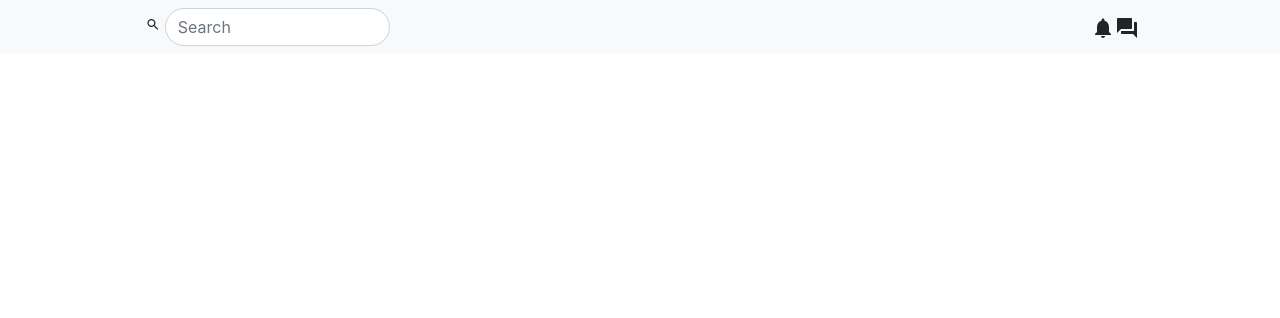
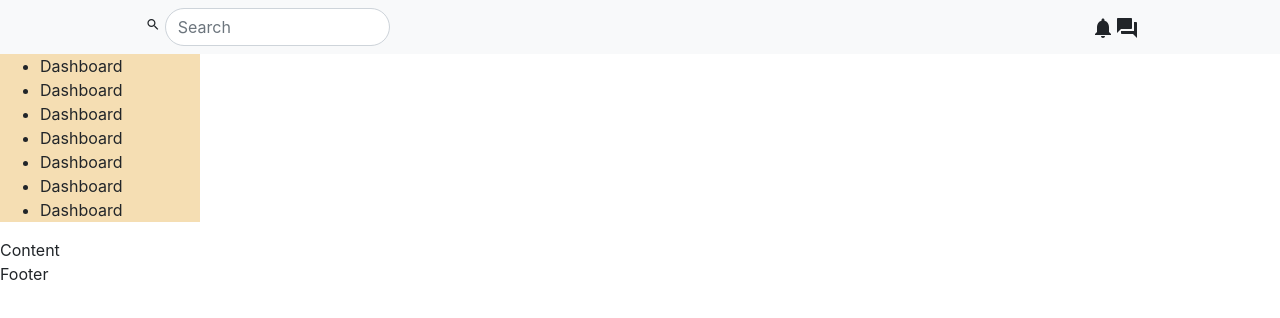
Before and after one commit to GouthamDoddi/React-Dashboards, a React (Create React App) app: page / in a window 1280 px wide. Shown: the top 318 px of the page. Built offline with nearby package versions, Linux system fonts and the light colour scheme.

Commit message:
layout added

```diff
--- a/package.json
+++ b/package.json
@@ -5,13 +5,17 @@
   "dependencies": {
     "@material-ui/core": "^4.11.0",
     "@material-ui/icons": "^4.9.1",
+    "@material-ui/styles": "^4.10.0",
     "@testing-library/jest-dom": "^4.2.4",
     "@testing-library/react": "^9.3.2",
     "@testing-library/user-event": "^7.1.2",
+    "antd": "^4.7.0",
     "bootstrap": "^4.5.3",
     "react": "^16.14.0",
     "react-bootstrap": "^1.3.0",
     "react-dom": "^16.14.0",
+    "react-pro-sidebar": "^0.4.4",
+    "react-router-dom": "^5.2.0",
     "react-scripts": "3.4.3"
   },
   "scripts": {
--- a/src/App.js
+++ b/src/App.js
@@ -1,13 +1,16 @@
+
 import React from 'react';
 
+import Layout from './Components/Layout/Dashboard'
+import './App.css';
 
-import './App.css';
-import Navbar from './Components/navbar';
 
 function App() {
   return (
-   <div >
-     <Navbar />
+
+    <div>
+   <Layout />
+
    </div>
   );
 }
--- /dev/null
+++ b/src/Components/Layout/Dashboard.css
@@ -0,0 +1,3 @@
+.slider {
+    background-color:wheat;
+}
--- /dev/null
+++ b/src/Components/Layout/Dashboard.js
@@ -0,0 +1,56 @@
+import React from 'react'
+import { Layout } from 'antd';
+import Navbar from '../navbar'
+import { Menu } from 'antd';
+import { MenuItem } from 'react-pro-sidebar';
+import "./Dashboard.css"
+
+const { Header, Footer, Sider, Content } = Layout;
+
+
+function Dashboard() {
+    return (
+        <>
+
+        <Layout>
+          <Header>
+              <Navbar />
+          </Header>
+
+          <Layout>
+
+            <Sider className="slider">
+                <Menu>
+                    <MenuItem key="1">
+                        Dashboard
+                    </MenuItem>
+                    <Menu.Item key="2">
+                        Dashboard
+                    </Menu.Item>
+                    <Menu.Item key="3">
+                        Dashboard
+                    </Menu.Item>
+                    <Menu.Item key="4">
+                        Dashboard
+                    </Menu.Item>
+                    <Menu.Item key="5">
+                        Dashboard
+                    </Menu.Item>
+                    <Menu.Item key="6">
+                        Dashboard
+                    </Menu.Item>
+                    <Menu.Item key="7">
+                        Dashboard
+                    </Menu.Item>
+
+                </Menu>
+            </Sider>
+            <Content>Content</Content>
+          </Layout>
+          <Footer>Footer</Footer>
+        </Layout>
+      </>
+    )
+}
+
+export default Dashboard
--- /dev/null
+++ b/src/Components/SideBar.css
@@ -0,0 +1,4 @@
+.slide {
+    color: aliceblue;
+
+}
--- a/src/Components/navbar.css
+++ b/src/Components/navbar.css
@@ -2,6 +2,7 @@
    display: flex;
 
    justify-content: space-between;
+
 
 }
 
```
Also changed, not shown: src/Components/SideBar.js (added, +31 -0 lines), 1 other file (tests, documents, lock files or other folders).
